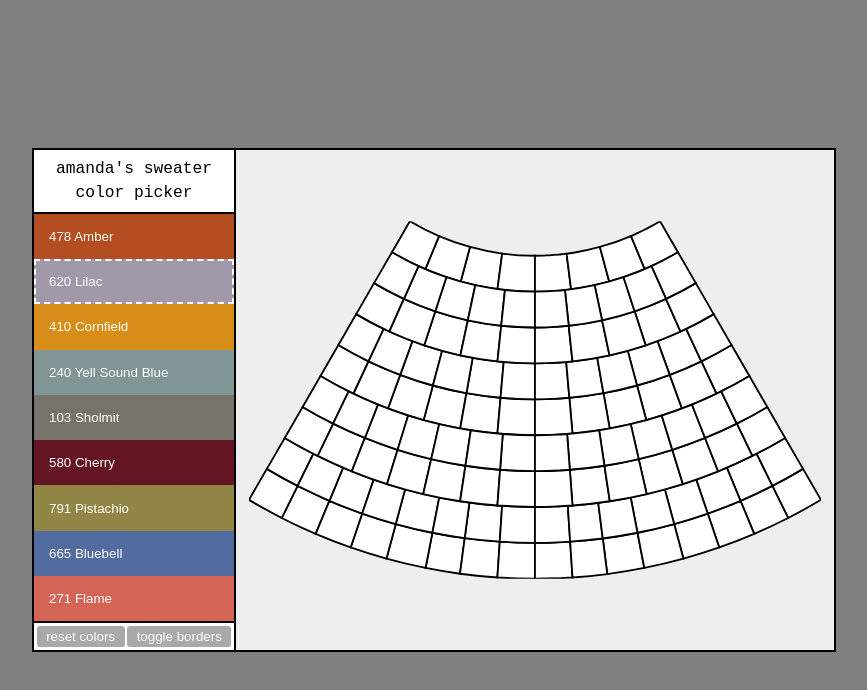
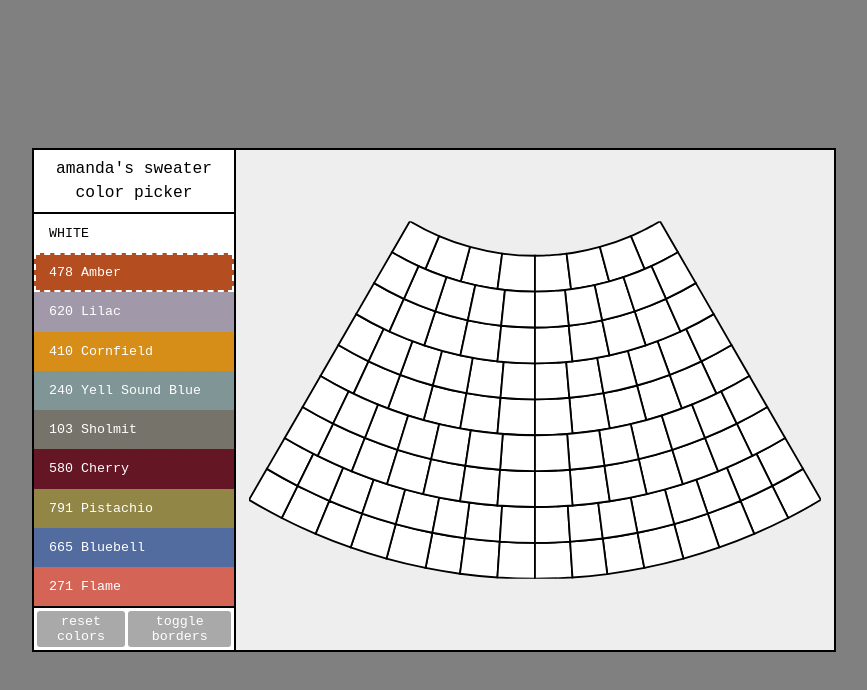
Before and after one commit to frankalbenesius/sweatah-weathah, a React (Vite) app: page / in a window 1280 px wide. Shown: the top 690 px of the page, without its empty margins (206-1073 px from the left). Built offline with nearby package versions, Linux system fonts and the light colour scheme.

Commit message:
Add white

```diff
--- a/src/App.jsx
+++ b/src/App.jsx
@@ -3,6 +3,7 @@ import { SweaterSVG } from "./SweaterSVG";
 import { squares } from "./state";
 
 const colors = {
+  WHITE: "#ffffff",
   "478 Amber": "#b44d1f",
   "620 Lilac": "#a199a9",
   "410 Cornfield": "#d78e18",
@@ -15,7 +16,7 @@ const colors = {
 };
 
 const defaultState = {
-  color: "#a199a9",
+  color: colors["478 Amber"],
   borders: true,
   squares: squares.map((sq) => ({
     ...sq,
@@ -38,6 +39,7 @@ function App() {
               key={color}
               className="color-selector-item"
               style={{
+                color: color === "WHITE" ? "black" : "white",
                 background: colors[color],
                 border: `2px dashed ${colors[color]}`,
                 borderColor:
--- a/src/index.css
+++ b/src/index.css
@@ -51,6 +51,7 @@ body {
   border-radius: 3px;
   color: white;
   padding: 0.25rem 0;
+  font-family: monospace;
 }
 
 .buttons button:hover {
@@ -78,6 +79,7 @@ body {
   color: white;
   cursor: pointer;
   border: none;
+  font-family: monospace;
 }
 
 .color-selector-item:not(:last-child) {
```
